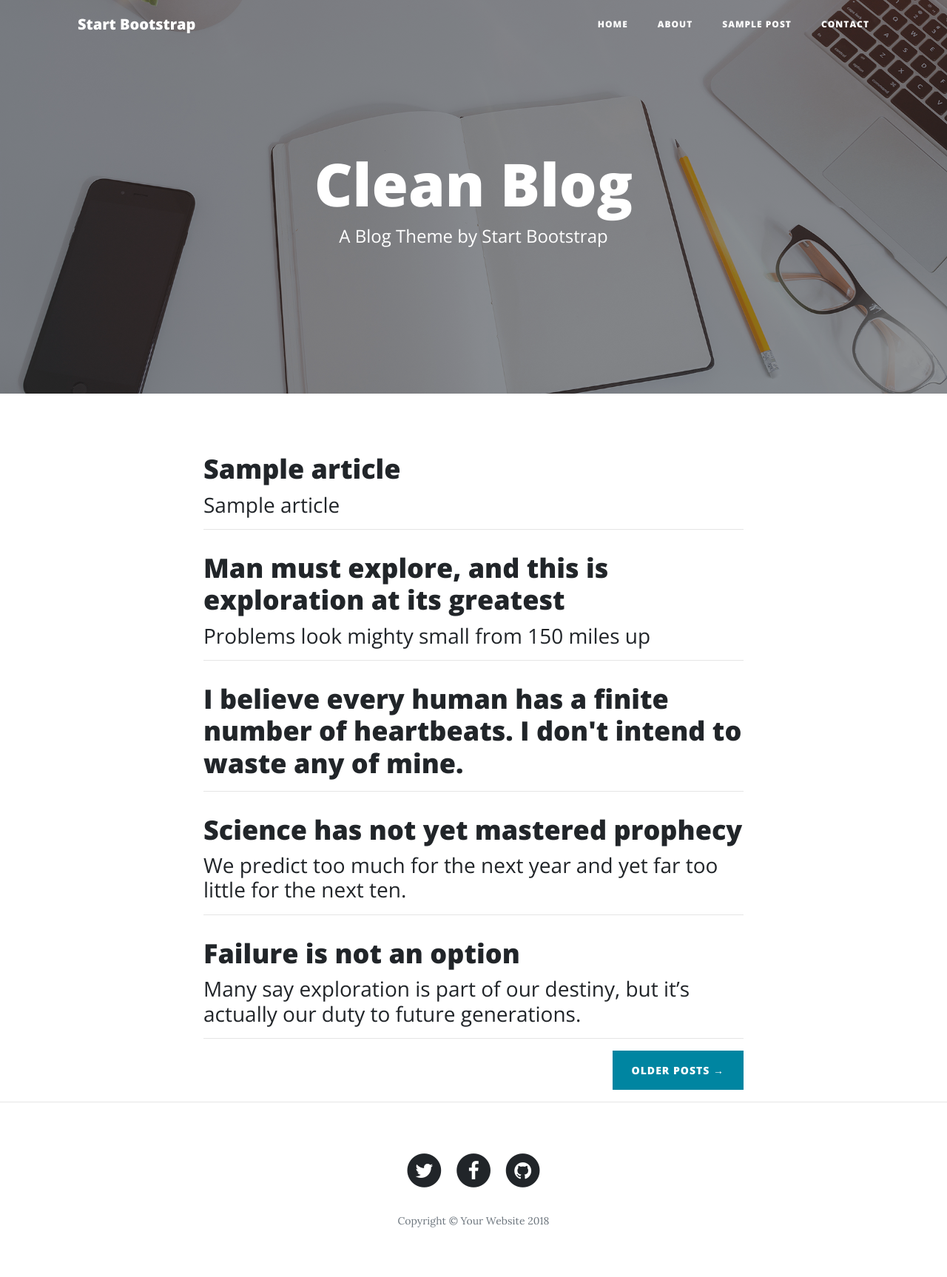
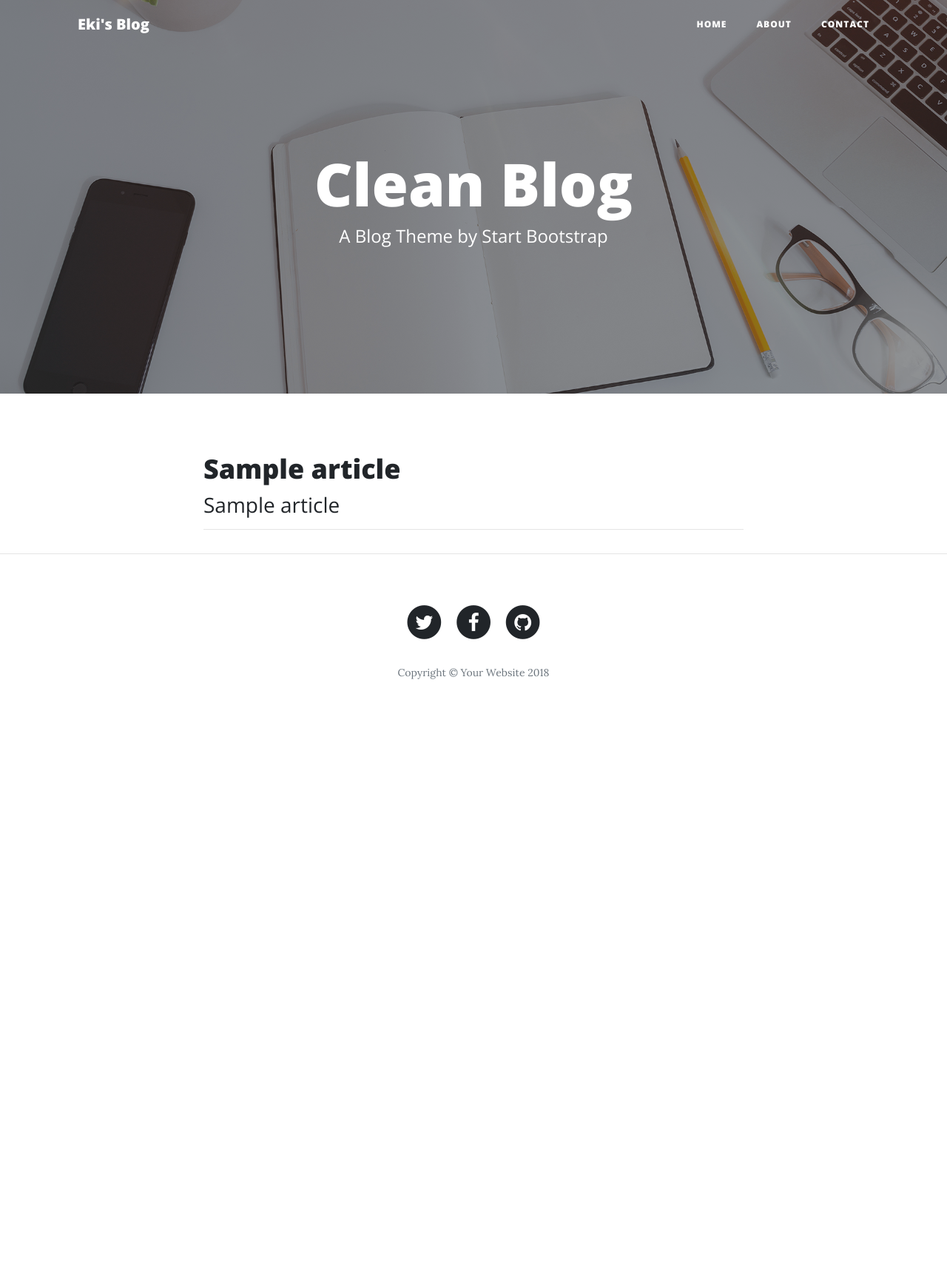
Before and after one commit to EkiRahardian/ekiburogu, a PHP site: page / in a window 1280 px wide. Shown: the whole page at 74% size. After the commit the page ends 918 px from the top, so only its background shows below. Run offline with PHP 8.4, Linux system fonts and the light colour scheme; tables that the repository leaves empty or names only in its code hold one stand-in row (values such as "Sample post").

Commit message:
Use GET buat ngambil dari database + Web Icon

```diff
--- a/index.php
+++ b/index.php
@@ -11,7 +11,8 @@ include "function/databaseConnect.php";
     <meta name="description" content="">
     <meta name="author" content="">
 
-    <title>Clean Blog - Start Bootstrap Theme</title>
+    <title>Eki's Blog</title>
+	<link rel="icon" type="image/gif" href="img/fifight.gif" />
 
     <!-- Bootstrap core CSS -->
     <link href="vendor/bootstrap/css/bootstrap.min.css" rel="stylesheet">
@@ -31,7 +32,7 @@ include "function/databaseConnect.php";
     <!-- Navigation -->
     <nav class="navbar navbar-expand-lg navbar-light fixed-top" id="mainNav">
       <div class="container">
-        <a class="navbar-brand" href="index.php">Start Bootstrap</a>
+        <a class="navbar-brand" href="index.php">Eki's Blog</a>
         <button class="navbar-toggler navbar-toggler-right" type="button" data-toggle="collapse" data-target="#navbarResponsive" aria-controls="navbarResponsive" aria-expanded="false" aria-label="Toggle navigation">
           Menu
           <i class="fa fa-bars"></i>
@@ -43,9 +44,6 @@ include "function/databaseConnect.php";
             </li>
             <li class="nav-item">
               <a class="nav-link" href="about.php">About</a>
-            </li>
-            <li class="nav-item">
-              <a class="nav-link" href="post.php">Sample Post</a>
             </li>
             <li class="nav-item">
               <a class="nav-link" href="contact.php">Contact</a>
@@ -75,20 +73,19 @@ include "function/databaseConnect.php";
       <div class="row">
         <div class="col-lg-8 col-md-10 mx-auto">
 		<?php
-		//Menghitung jumlah row di tabel
-		$sql = "SELECT * FROM `article`";
-		$connStatus = $conn->query($sql);
-		$numberOfRows = mysqli_num_rows($connStatus);
-		for ($x = 1; $x <= $numberOfRows; $x++)
-		{
-			$sql = "SELECT title, subtitle FROM `article` WHERE articleID = '$x'";
-			$result = mysqli_query($conn,$sql);
-			if (mysqli_num_rows($result) > 0)
+			//Menghitung jumlah row di tabel
+			$sql = "SELECT * FROM `article`";
+			$connStatus = $conn->query($sql);
+			$numberOfRows = mysqli_num_rows($connStatus);
+			$sql = "SELECT title, subtitle FROM `article`";
+			$result = $conn->query($sql);
+			if ($result->num_rows > 0)
 			{
-				while($row = mysqli_fetch_assoc($result))
+				$index = 0;
+				while($row = $result->fetch_assoc())
 				{
 					echo '<div class="post-preview">';
-						echo '<a href="post.php">';
+						echo '<a href="post.php?number=' .$index. '">';
 							echo '<h2 class="post-title">';
 								echo $row["title"];
 							echo '</h2>';
@@ -98,55 +95,11 @@ include "function/databaseConnect.php";
 						echo '</a>';
 					echo '</div>';
 					echo '<hr>';
+					$index++;
 				}
 			}
-		}
 		?>
-          <div class="post-preview">
-            <a href="post.php">
-              <h2 class="post-title">
-                Man must explore, and this is exploration at its greatest
-              </h2>
-              <h3 class="post-subtitle">
-                Problems look mighty small from 150 miles up
-              </h3>
-            </a>
-          </div>
-          <hr>
-          <div class="post-preview">
-            <a href="post.php">
-              <h2 class="post-title">
-                I believe every human has a finite number of heartbeats. I don't intend to waste any of mine.
-              </h2>
-            </a>
-          </div>
-          <hr>
-          <div class="post-preview">
-            <a href="post.php">
-              <h2 class="post-title">
-                Science has not yet mastered prophecy
-              </h2>
-              <h3 class="post-subtitle">
-                We predict too much for the next year and yet far too little for the next ten.
-              </h3>
-            </a>
-          </div>
-          <hr>
-          <div class="post-preview">
-            <a href="post.php">
-              <h2 class="post-title">
-                Failure is not an option
-              </h2>
-              <h3 class="post-subtitle">
-                Many say exploration is part of our destiny, but it’s actually our duty to future generations.
-              </h3>
-            </a>
-          </div>
-          <hr>
           <!-- Pager -->
-          <div class="clearfix">
-            <a class="btn btn-primary float-right" href="#">Older Posts &rarr;</a>
-          </div>
         </div>
       </div>
     </div>
```
Also changed, not shown: about.php (+3 -5 lines), contact.php (+3 -5 lines), post.php (+35 -11 lines), function/security.php (renamed from function/encryption.php), img/fifight.gif (added).
